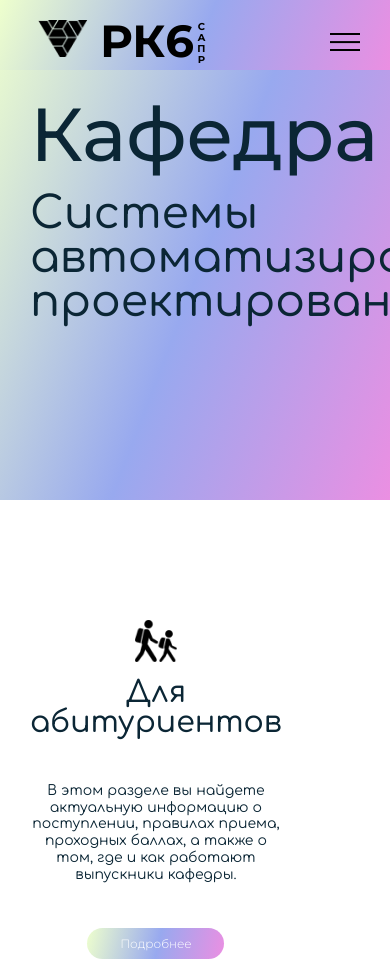
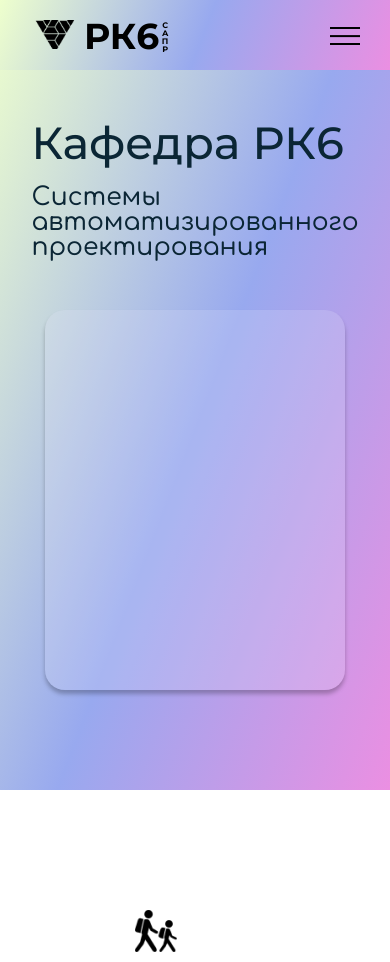
Before and after one commit to frendip/RK6-website, a plain HTML site: page main_page/index.html in a window 390 px wide. Shown: the top 962 px of the page. Drawn offline with Linux system fonts and the light colour scheme.

Commit message:
feature (header.scss) добавил адаптив header'а

```diff
--- a/main_page/scss/header.scss
+++ b/main_page/scss/header.scss
@@ -2,17 +2,15 @@
   @media (max-width: 599px) { @content; }
 }
 @mixin for-tablet-portrait-up {
-  @media (min-width: 600px) { @content; }
+  @media (max-width: 900px) { @content; }
 }
 @mixin for-tablet-landscape-up {
-  @media (min-width: 900px) { @content; }
+  @media (max-width: 1200px) { @content; }
 }
 @mixin for-desktop-up {
-  @media (min-width: 1200px) { @content; }
+  @media (min-width: 1201px) { @content; }
 }
-@mixin for-big-desktop-up {
-  @media (min-width: 1800px) { @content; }
-}
+
 
 .header {
   padding: 20px 30px 100px 30px;
@@ -97,7 +95,56 @@
       border-radius: 20px;
     }
   }
-  @include for-phone-only {
+}
+
+@include for-tablet-landscape-up {
+  .header {
+    &__main {
+      padding: 50px 0 0 0;
+      flex-direction: column;
+    }
+    &__information {
+      margin: 0 0 50px 0;
+    }
+    &__title {
+        font-size: 100px;
+    }
+    &__subtitle {
+      font-size: 60px;
+    }
+  }
+}
+
+@include for-tablet-portrait-up {
+  .menu {
+    &__img {
+      img {
+        width: 50 * 1.2px;
+        height: 25 * 1.2px;
+      }
+    }
+    &__department {
+      font-size: 29 * 1.2px;
+    }
+    &__speciality {
+      font-size: 7 * 1.2px;
+    }
+    &__link {
+      font-size: 14 * 1.2px;
+    }
+  }
+  .header {
+    &__title {
+      font-size: 75px;
+    }
+    &__subtitle {
+      font-size: 44px;
+    }
+  }
+}
+
+@include for-phone-only {
+  .menu {
     position: fixed;
     top: 0;
     left: 0;
@@ -109,19 +156,19 @@
       position: relative;
       z-index: 5;
       img {
-        width: 77px;
-        height: 37px;
+        width: 61px;
+        height: 29px;
         margin: 0 0 0 -5px;
       }
     }
     &__department {
       position: relative;
-      font-size: 45px;
+      font-size: 36px;
       z-index: 5;
     }
     &__speciality {
       position: relative;
-      font-size: 10px;
+      font-size: 8px;
       z-index: 5;
     }
     &__link {
@@ -205,4 +252,26 @@
       }
     }
   }
+  .header {
+    &__main {
+      padding: 50px 0 0 0;
+    }
+    &__information {
+      display: flex;
+      flex-direction: column;
+      align-items: center;
+      flex-grow: 1;
+      padding: 50px 0 0 0;
+    }
+    &__title {
+      font-size: 45px;
+      margin: 0 0 0 -15px;
+    }
+    &__subtitle {
+      font-size: 25px;
+    }
+    &__cards {
+      width: 80%;
+    }
+  }
 }
```
Also changed, not shown: main_page/css/style.css, 1 other file.
